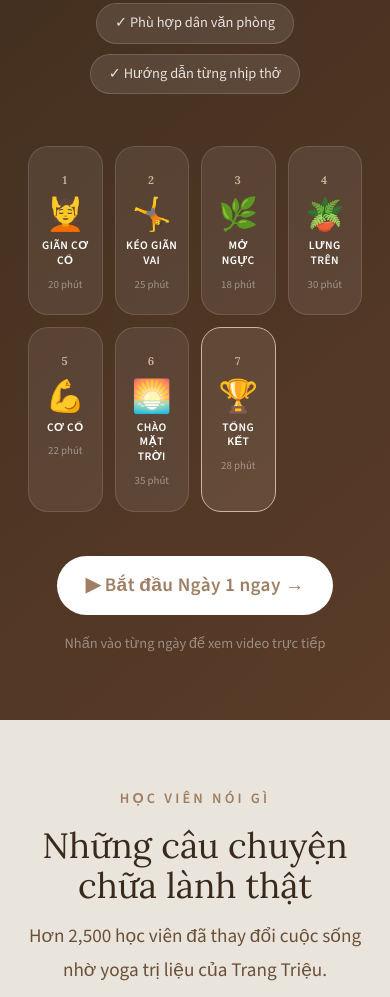
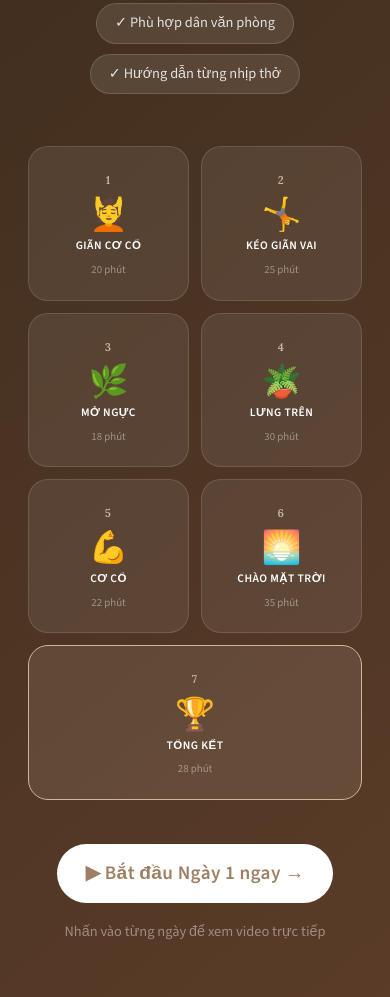
Before and after one commit to hudofru/trangtrieu-yoga, a plain HTML site: page index.html in a window 390 px wide. Shown: the part 6765-7762 px from the top of the page. Drawn offline with nearby package versions, Linux system fonts and the light colour scheme.

Commit message:
fix: 7-day grid on mobile → 2x2x2x1 layout
- days-grid: 2 cols at ≤640px
- day-tile-final (Day 7): spans full width (grid-column 1/-1)

```diff
--- a/style.css
+++ b/style.css
@@ -487,6 +487,8 @@
       section { padding: 64px 0; }
       .method-grid { grid-template-columns: 1fr; }
       .pain-cards { grid-template-columns: 1fr; }
+      .days-grid { grid-template-columns: 1fr 1fr; }
+      .day-tile-final { grid-column: 1 / -1; }
       .hero-stats { gap: 24px; }
       .footer-grid { grid-template-columns: 1fr; }
       .about-photo-thumb { display: none; }
```
